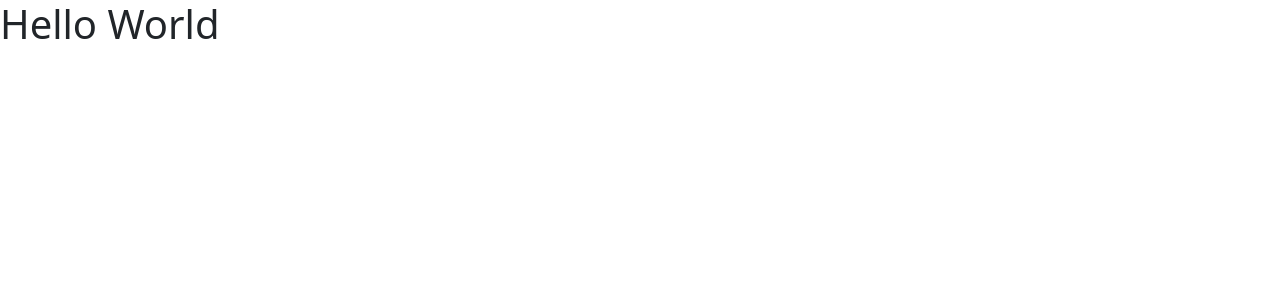
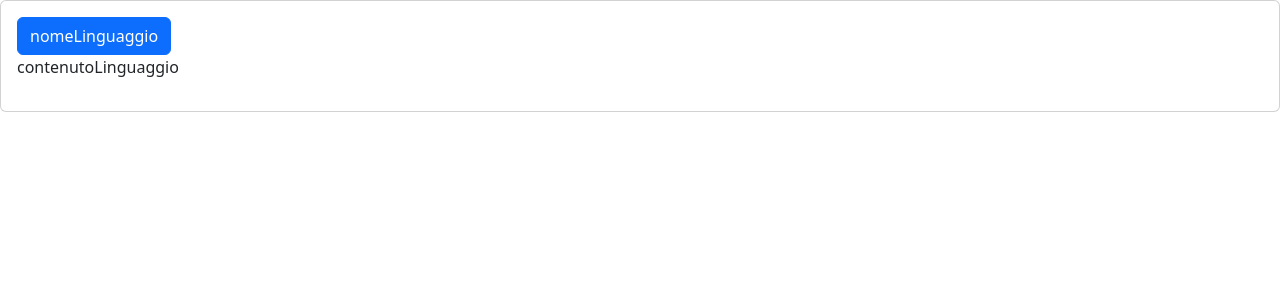
Before and after one commit to SimonePalmisciano/react-use-state, a React (Vite) app: page / in a window 1280 px wide. Shown: the top 300 px of the page. Built offline with nearby package versions, Linux system fonts and the light colour scheme.

Commit message:
creata card base

```diff
--- a/src/components/Card.jsx
+++ b/src/components/Card.jsx
@@ -1,4 +1,4 @@
-import styles from "./HelloClasse154.module.css";
+import styles from "./Card.module.css";
 
 // function HelloClasse154() {
 //     return (
@@ -9,8 +9,15 @@ import styles from "./HelloClasse154.module.css";
 // }
 // export default HelloClasse154;
 
-function Card(){
-    return <h1>Hello World</h1>
+function Card() {
+    return (
+        <div class="card">
+            <div class="card-body">
+                <button className="btn btn-primary">nomeLinguaggio</button>
+                <p>contenutoLinguaggio</p>
+            </div>
+        </div>
+    );
 };
 
 export default Card;
--- a/src/components/HelloClasse154.module.css
+++ b/src/components/Card.module.css
@@ -20,9 +20,3 @@ come `styles.title` e si può combinare con altre classi (anche di
 Bootstrap) usando un template literal:
 <h1 className={`${styles.title} text-primary`}>...</h1>
 */
-
-.title {
-    letter-spacing: 0.1em;
-    text-transform: uppercase;
-    font-weight: 700;
-}
```
